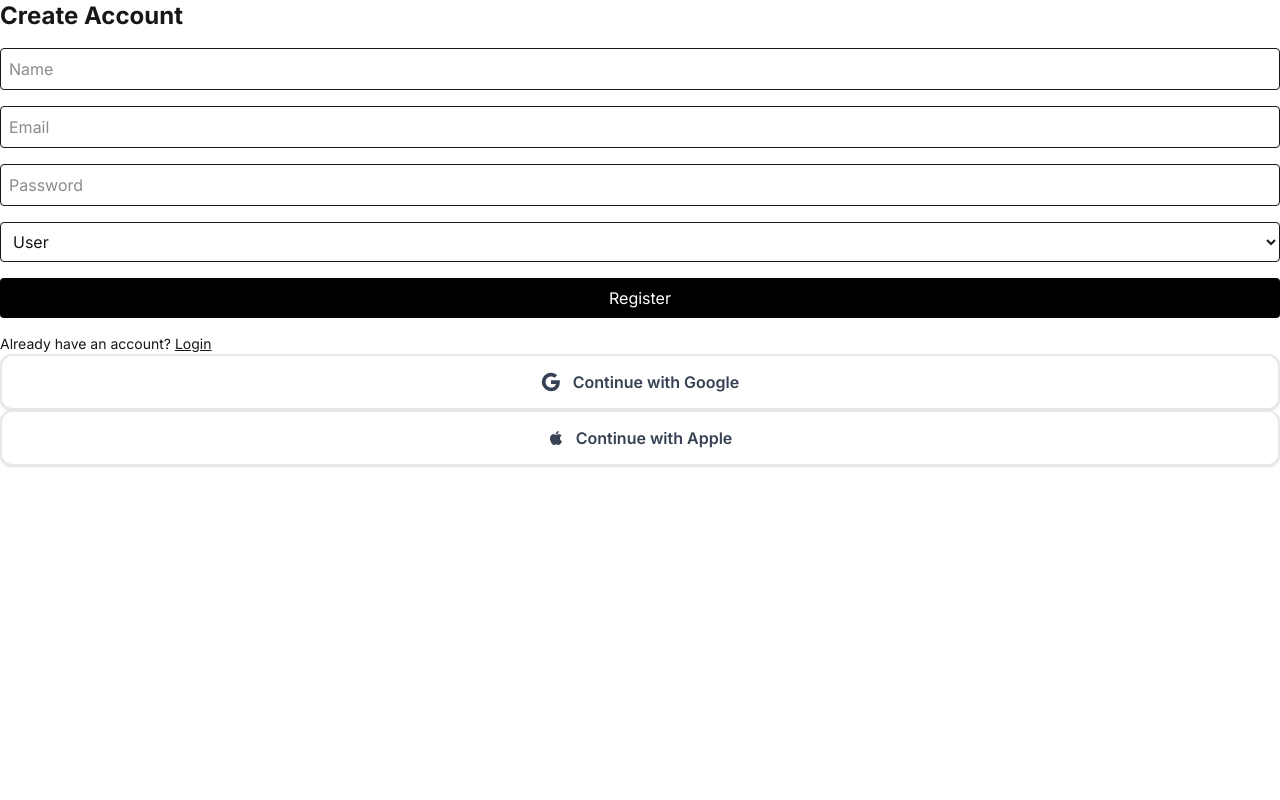
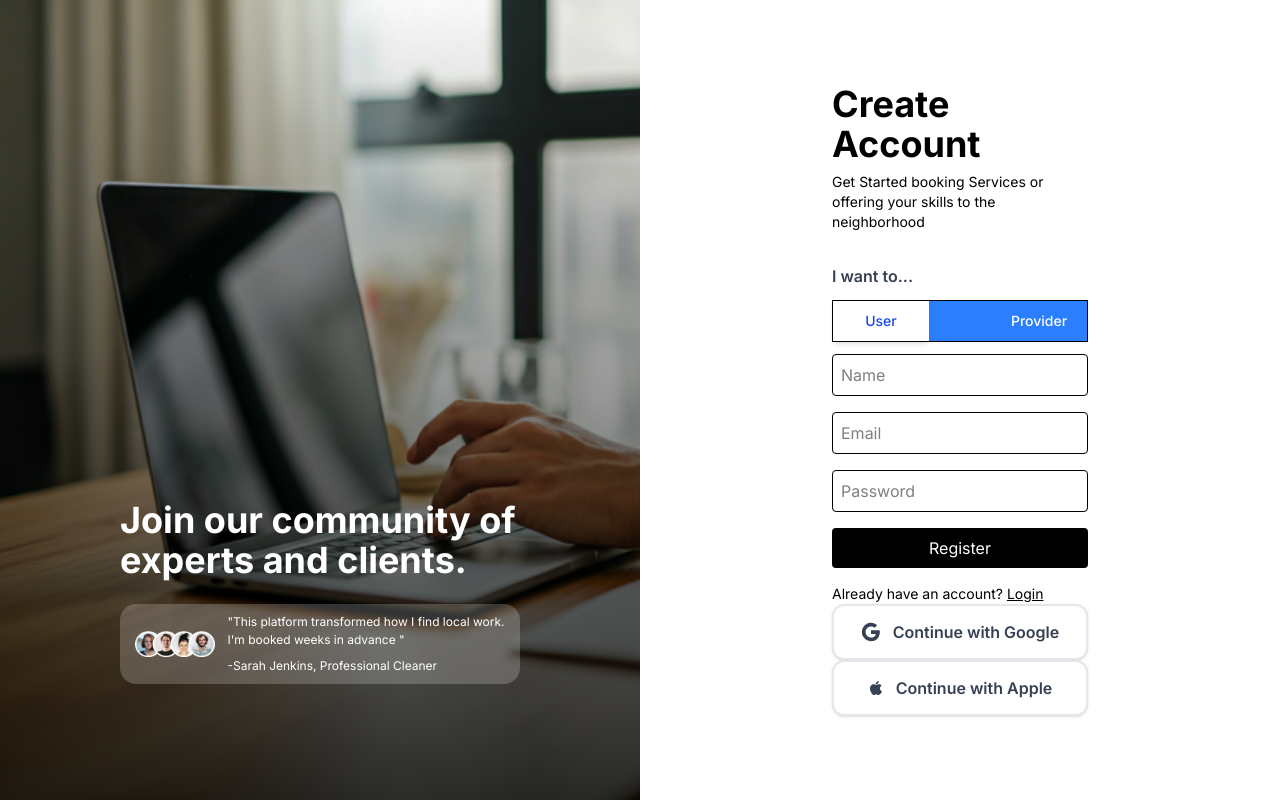
Before and after one commit to abhaymauryadev/smartserviceplace, a Next.js app: page /register in a window 1280 px wide. Built offline with nearby package versions, Linux system fonts and the light colour scheme.

Commit message:
Refactor code structure for improved sign-up page and login page

```diff
--- a/app/(auth)/login/page.jsx
+++ b/app/(auth)/login/page.jsx
@@ -4,6 +4,8 @@ import { signIn } from "next-auth/react";
 import { useState } from "react";
 import { useRouter } from "next/navigation";
 import { IoLogoApple } from "react-icons/io5";
+import { Mail, Eye, EyeOff } from "lucide-react";
+import Link from "next/link";
 import Image from "next/image";
 
 export default function LoginPage() {
@@ -11,6 +13,9 @@ export default function LoginPage() {
   const [email, setEmail] = useState("");
   const [password, setPassword] = useState("");
   const [error, setError] = useState("");
+  const [showPassword, setShowPassword] = useState(false);
+  const [rememberMe, setRememberMe] = useState(false);
+  const [loading, setLoading] = useState(false);
 
   async function handleSubmit(e) {
     e.preventDefault();
@@ -46,7 +51,7 @@ export default function LoginPage() {
           className="fill"
         />
 
-        <div className="absolute inset-0 flex items-center justify-center bg-linear-to-t from-blue-500/20 to-transparent text-white pt-96">
+        <div className="absolute inset-0 flex items-center justify-center bg-linear-to-t from-blue-500/80 to-transparent text-white pt-96">
           <div className="flex flex-col max-w-xl m-auto">
             <h1 className="font-bold lg:text-4xl">
               Expert the Local Services, <br />
@@ -55,17 +60,24 @@ export default function LoginPage() {
             <p className="font-medium pt-4">
               {" "}
               Join thousands of homeowners connecting daily with top-rated
-              professionals for repairs, cleaning, and  <br /> maintenance.
+              professionals for repairs, cleaning, and <br /> maintenance.
             </p>
 
-            <div className="rounded-2xl mt-2 bg-white/20 w-70 h-20 flex flex-col justify-center items-center">
+            <div className="rounded-2xl mt-2 bg-white/20 w-100 h-20 flex gap-3 justify-center items-center">
               <Image
-               src=""
-               alt=""
-
+                src="/assets/user_group.png"
+                alt="user group"
+                width={80}
+                height={80}
+                priority
+                className="fill"
               />
+              <div className="flex flex-col ">
                 <h1 className="text-[17px]">Trusted by professionals</h1>
-              <p className="text-[12px]">Verified by thousands of professionals worldwide.</p>
+                <p className="text-[12px]">
+                  Verified by thousands of professionals worldwide.
+                </p>
+              </div>
             </div>
           </div>
         </div>
@@ -73,43 +85,89 @@ export default function LoginPage() {
 
       {/* Right side form */}
       <div className="flex flex-col justify-center w-1/2 px-48">
-        <h1 className="text-2xl font-bold mb-4">Welcome Back!</h1>
+        <h1 className="text-4xl font-bold mb-2">Welcome Back!</h1>
+        <p className="text-sm mb-8">Please enter your details to sign in.</p>
 
         {error && <p className="mb-3 text-red-500 text-sm">{error}</p>}
 
         <form onSubmit={handleSubmit} className="space-y-4">
+          <div className="flex flex-col gap-2">
+            <label htmlFor="email" className="font-semibold text-gray-700">
+              Email Address
+            </label>
+            <div className="flex items-center border border-gray-400  rounded p-2 w-full">
               <input
+                id="email"
                 type="email"
-            placeholder="Email"
-            className="w-full border p-2 rounded"
+                placeholder="name@example.com"
+                className="flex-1 outline-none"
                 value={email}
                 onChange={(e) => setEmail(e.target.value)}
                 required
               />
+              <Mail className="text-gray-500 ml-2" />
+            </div>
+          </div>
 
+          <div className="flex flex-col gap-2">
+            <label htmlFor="password" className="font-semibold text-gray-700">
+              Password
+            </label>
+            <div className="flex items-center border border-gray-400 rounded p-2 w-full">
               <input
-            type="password"
-            placeholder="Password"
-            className="w-full border p-2 rounded"
+                id="password"
+                type={showPassword ? "text" : "password"}
+                placeholder="Enter your password"
+                className="flex-1 outline-none"
                 value={password}
                 onChange={(e) => setPassword(e.target.value)}
                 required
               />
+              {showPassword ? (
+                <EyeOff
+                  className="text-gray-500 ml-2 cursor-pointer"
+                  onClick={() => setShowPassword(false)}
+                />
+              ) : (
+                <Eye
+                  className="text-gray-500 ml-2 cursor-pointer"
+                  onClick={() => setShowPassword(true)}
+                />
+              )}
+            </div>
+          </div>
 
           <button
             type="submit"
-            className="w-full bg-black text-white py-2 rounded"
+            disabled={loading}
+            className={`w-full bg-blue-600 text-white py-2 rounded hover:bg-blue-700 transition ${
+              loading ? "opacity-50 cursor-not-allowed" : ""
+            }`}
           >
-            Login
+            {loading ? "Logging..." : "Login"}
           </button>
+
+          {/* Remember Me + Forgot Password */}
+          <div className="flex items-center justify-between mt-2">
+            <label className="flex items-center gap-2 text-sm text-gray-600">
+              <input
+                type="checkbox"
+                checked={rememberMe}
+                onChange={(e) => setRememberMe(e.target.checked)}
+                className="accent-blue-600"
+              />
+              Remember Me
+            </label>
+
+            {/* Forgot Password link */}
+            <Link
+              href="/forgot-password"
+              className="text-sm text-blue-600 hover:underline"
+            >
+              Forgot Password?
+            </Link>
+          </div>
         </form>
-
-        <p className="text-sm mt-4">
-          Don’t have an account?{" "}
-          <a href="/register" className="underline">
-            Register
-          </a>
-        </p>
 
         {/* Divider */}
         <div className="relative my-8">
@@ -124,7 +182,7 @@ export default function LoginPage() {
         </div>
 
         {/* OAuth Buttons */}
-        <div className="space-y-3 mb-8">
+        <div className="flex space-x-3 ">
           <button
             onClick={() => handleOAuthLogin("google")}
             className="w-full flex items-center justify-center gap-3 px-4 py-3.5 border-2 border-gray-200 dark:border-gray-700 rounded-xl bg-white dark:bg-gray-700/50 text-gray-700 dark:text-gray-200 font-semibold hover:bg-gray-50 dark:hover:bg-gray-700 hover:border-gray-300 dark:hover:border-gray-600 transition-all duration-200 shadow-sm hover:shadow-md"
@@ -148,17 +206,24 @@ export default function LoginPage() {
                 d="M12 5.38c1.62 0 3.06.56 4.21 1.64l3.15-3.15C17.45 2.09 14.97 1 12 1 7.7 1 3.99 3.47 2.18 7.07l3.66 2.84c.87-2.6 3.3-4.53 6.16-4.53z"
               />
             </svg>
-            Continue with Google
+            Google
           </button>
 
           <button
             onClick={() => handleOAuthLogin("apple")}
             className="w-full flex items-center justify-center gap-3 px-4 py-3.5 border-2 border-gray-200 dark:border-gray-700 rounded-xl bg-white dark:bg-gray-700/50 text-gray-700 dark:text-gray-200 font-semibold hover:bg-gray-50 dark:hover:bg-gray-700 hover:border-gray-300 dark:hover:border-gray-600 transition-all duration-200 shadow-sm hover:shadow-md"
           >
-            <IoLogoApple />
-            Continue with Apple
+            <IoLogoApple className="" size={23} />
+            Apple
           </button>
         </div>
+
+        <p className="text-sm mt-8 text-center ">
+          Don’t have an account?{" "}
+          <a href="/register" className="text-bold text-blue-500">
+            Sign up for free
+          </a>
+        </p>
       </div>
     </section>
   );
--- a/app/(auth)/register/page.jsx
+++ b/app/(auth)/register/page.jsx
@@ -3,15 +3,24 @@
 import { useState } from "react";
 import { useRouter } from "next/navigation";
 import { IoLogoApple } from "react-icons/io5";
+import Image from "next/image";
 
 export default function RegisterPage() {
   const router = useRouter();
+  const [role, setRole] = useState("user");
+
   const [form, setForm] = useState({
     name: "",
     email: "",
     password: "",
     role: "user",
   });
+
+  const handleToggle = () => {
+    const newRole = role === "user" ? "provider" : "user";
+    setRole(newRole);
+    setForm({ ...form, role: newRole });
+  };
 
   const [error, setError] = useState("");
   const [loading, setLoading] = useState(false);
@@ -43,13 +52,177 @@ export default function RegisterPage() {
     }
   }
 
+  return (
+    <section className="flex h-screen w-full bg-white text-black ">
+      {/* Left side image */}
+      <div className="relative flex w-1/2 h-full ">
+        <Image
+          src="/assets/Sign-up-image.png"
+          alt="Login illustration"
+          width={800}
+          height={500}
+          priority
+          className="fill"
+        />
 
+        <div className="absolute inset-0 flex items-center justify-center bg-linear-to-t from-black/80 to-transparent text-white pt-96">
+          <div className="flex flex-col max-w-xl m-auto">
+            <h1 className="font-bold lg:text-4xl">
+              Join our community of <br />
+              experts and clients.
+            </h1>
+            <p className="font-medium pt-4"> </p>
 
-  return (
-    <>
+            <div className="rounded-2xl mt-2 bg-white/20 w-100 h-20 flex gap-3 justify-center items-center">
+              <Image
+                src="/assets/user_group.png"
+                alt="user group"
+                width={80}
+                height={80}
+                priority
+                className="fill"
+              />
+              <div className="flex flex-col ">
+                <h1 className="text-[12px]">
+                  "This platform transformed how I find local work. <br />
+                  I'm booked weeks in advance "
+                </h1>
+                <p className="text-[12px] text-bold mt-2">
+                  -Sarah Jenkins, Professional Cleaner
+                </p>
+              </div>
+            </div>
+          </div>
+        </div>
+      </div>
+
+      {/* Right side form */}
+      <div className="flex flex-col justify-center w-1/2 px-48">
+        <h1 className="text-4xl font-bold mb-2">Create Account</h1>
+        <p className="text-sm mb-8">
+          Get Started booking Services or offering your skills to the
+          neighborhood
+        </p>
+
+        <div className="flex flex-col  ">
+          <label className="font-semibold text-gray-700">I want to...</label>
+          <div className="w-full border mb-3 mt-3">
+          <div
+            onClick={handleToggle}
+            className={`relative w-full h-10 flex items-center justify-between  cursor-pointer transition-colors ${
+              role === "user" ? "bg-blue-500" : "bg-green-500"
+            }`}
+          >
+            <div
+              className={`absolute w-24 h-10 bg-white  flex items-center justify-between shadow-md transform transition-transform ${
+                role === "user" ? "translate-x-0" : "translate-x-24"
+              }`}
+            />
+            <span
+              className={`w-24 text-center z-10 text-sm font-medium ${
+                role === "user" ? "text-blue-700" : "text-white"
+              }`}
+            >
+              User
+            </span>
+            <span
+              className={`w-24 text-center z-10 text-sm font-medium ${
+                role === "provider" ? "text-green-700" : "text-white"
+              }`}
+            >
+              Provider
+            </span>
+          </div>
+        </div>
+        </div>
+
+        {error && <p className="mb-3 text-red-500 text-sm">{error}</p>}
+
+        <form onSubmit={handleSubmit} className="space-y-4">
+          <input
+            type="text"
+            placeholder="Name"
+            className="w-full border p-2 rounded"
+            value={form.name}
+            onChange={(e) => setForm({ ...form, name: e.target.value })}
+            required
+          />
+
+          <input
+            type="email"
+            placeholder="Email"
+            className="w-full border p-2 rounded"
+            value={form.email}
+            onChange={(e) => setForm({ ...form, email: e.target.value })}
+            required
+          />
+
+          <input
+            type="password"
+            placeholder="Password"
+            className="w-full border p-2 rounded"
+            value={form.password}
+            onChange={(e) => setForm({ ...form, password: e.target.value })}
+            required
+          />
+
+          <button
+            type="submit"
+            disabled={loading}
+            className="w-full bg-black text-white py-2 rounded disabled:opacity-50 disabled:cursor-not-allowed"
+          >
+            {loading ? "Registering..." : "Register"}
+          </button>
+        </form>
+
+        <p className="text-sm mt-4">
+          Already have an account?{" "}
+          <a href="/login" className="underline">
+            Login
+          </a>
+        </p>
+
+        <button
+          onClick={() => handleOAuthLogin("google")}
+          className="w-full flex items-center justify-center gap-3 px-4 py-3.5 border-2 border-gray-200 dark:border-gray-700 rounded-xl bg-white dark:bg-gray-700/50 text-gray-700 dark:text-gray-200 font-semibold hover:bg-gray-50 dark:hover:bg-gray-700 hover:border-gray-300 dark:hover:border-gray-600 transition-all duration-200 shadow-sm hover:shadow-md"
+        >
+          <svg className="w-5 h-5" viewBox="0 0 24 24">
+            <path
+              fill="currentColor"
+              d="M22.56 12.25c0-.78-.07-1.53-.2-2.25H12v4.26h5.92c-.26 1.37-1.04 2.53-2.21 3.31v2.77h3.57c2.08-1.92 3.28-4.74 3.28-8.09z"
+            />
+            <path
+              fill="currentColor"
+              d="M12 23c2.97 0 5.46-.98 7.28-2.66l-3.57-2.77c-.98.66-2.23 1.06-3.71 1.06-2.86 0-5.29-1.93-6.16-4.53H2.18v2.84C3.99 20.53 7.7 23 12 23z"
+            />
+            <path
+              fill="currentColor"
+              d="M5.84 14.09c-.22-.66-.35-1.36-.35-2.09s.13-1.43.35-2.09V7.07H2.18C1.43 8.55 1 10.22 1 12s.43 3.45 1.18 4.93l2.85-2.22.81-.62z"
+            />
+            <path
+              fill="currentColor"
+              d="M12 5.38c1.62 0 3.06.56 4.21 1.64l3.15-3.15C17.45 2.09 14.97 1 12 1 7.7 1 3.99 3.47 2.18 7.07l3.66 2.84c.87-2.6 3.3-4.53 6.16-4.53z"
+            />
+          </svg>
+          Continue with Google
+        </button>
+
+        <button
+          onClick={() => handleOAuthLogin("Apple")}
+          className="w-full flex items-center justify-center gap-3 px-4 py-3.5 border-2 border-gray-200 dark:border-gray-700 rounded-xl bg-white dark:bg-gray-700/50 text-gray-700 dark:text-gray-200 font-semibold hover:bg-gray-50 dark:hover:bg-gray-700 hover:border-gray-300 dark:hover:border-gray-600 transition-all duration-200 shadow-sm hover:shadow-md"
+        >
+          <IoLogoApple />
+          Continue with Apple
+        </button>
+      </div>
+    </section>
+  );
+}
+
+/*
+ <>
       <h1 className="text-2xl font-bold mb-4">Create Account</h1>
 
-      {error && <p className="mb-3 text-red-500 text-sm">{error}</p>}
 
       <form onSubmit={handleSubmit} className="space-y-4">
         <input
@@ -138,5 +311,4 @@ export default function RegisterPage() {
         Continue with Apple
       </button>
     </>
-  );
-}
+ */
--- a/package.json
+++ b/package.json
@@ -11,12 +11,14 @@
     "@vitejs/plugin-rsc": "^0.5.9",
     "bcrypt": "^6.0.0",
     "bcryptjs": "^3.0.3",
+    "lucide-react": "^0.562.0",
     "mongoose": "^9.0.2",
     "next": "16.0.10",
     "next-auth": "^4.24.13",
     "react": "^19.2.3",
     "react-dom": "^19.2.3",
     "react-icons": "^5.5.0",
+    "react-router-dom": "^7.12.0",
     "react-server-dom-parcel": "^19.2.3",
     "react-server-dom-webpack": "^19.2.3",
     "socket.io": "^4.8.1",
```
Also changed, not shown: public/assets/user_group.png (added), 1 other file (tests, documents, lock files or other folders). Lines whose indentation alone changed are shown as unchanged.
